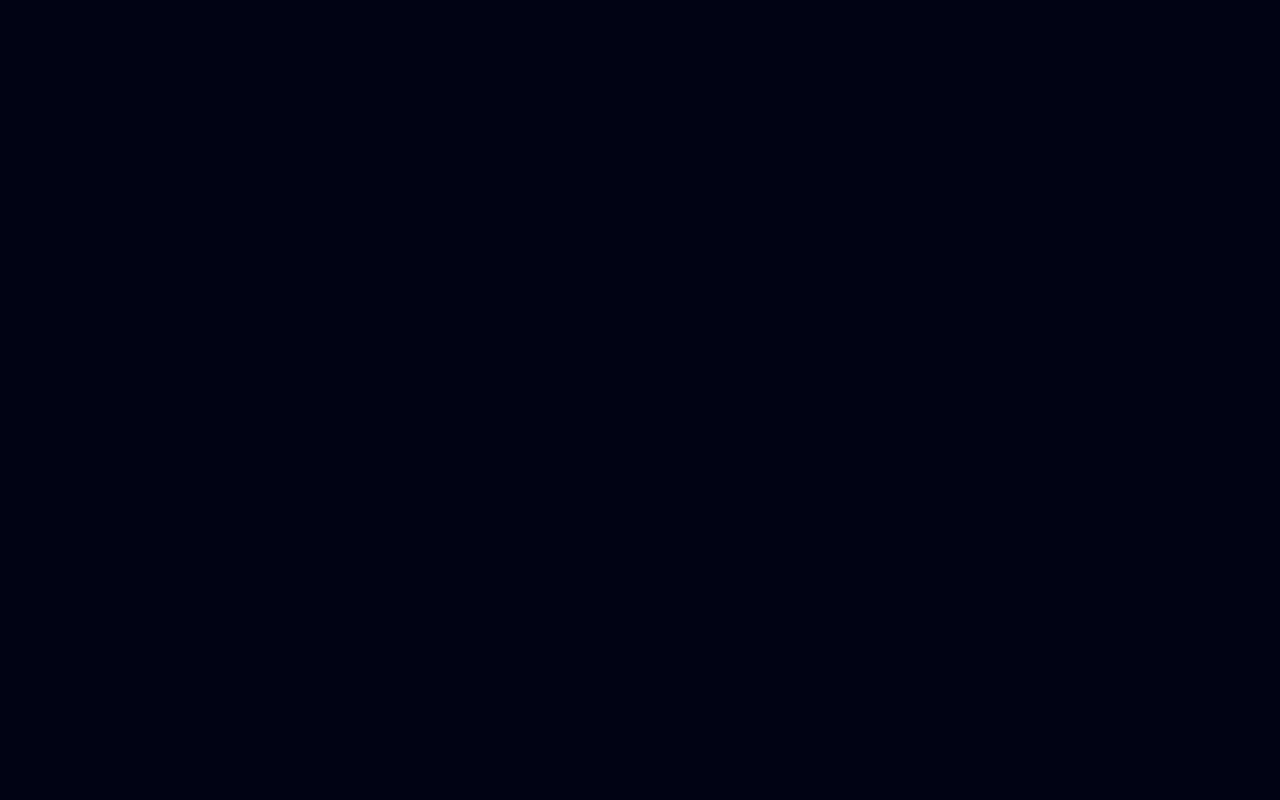
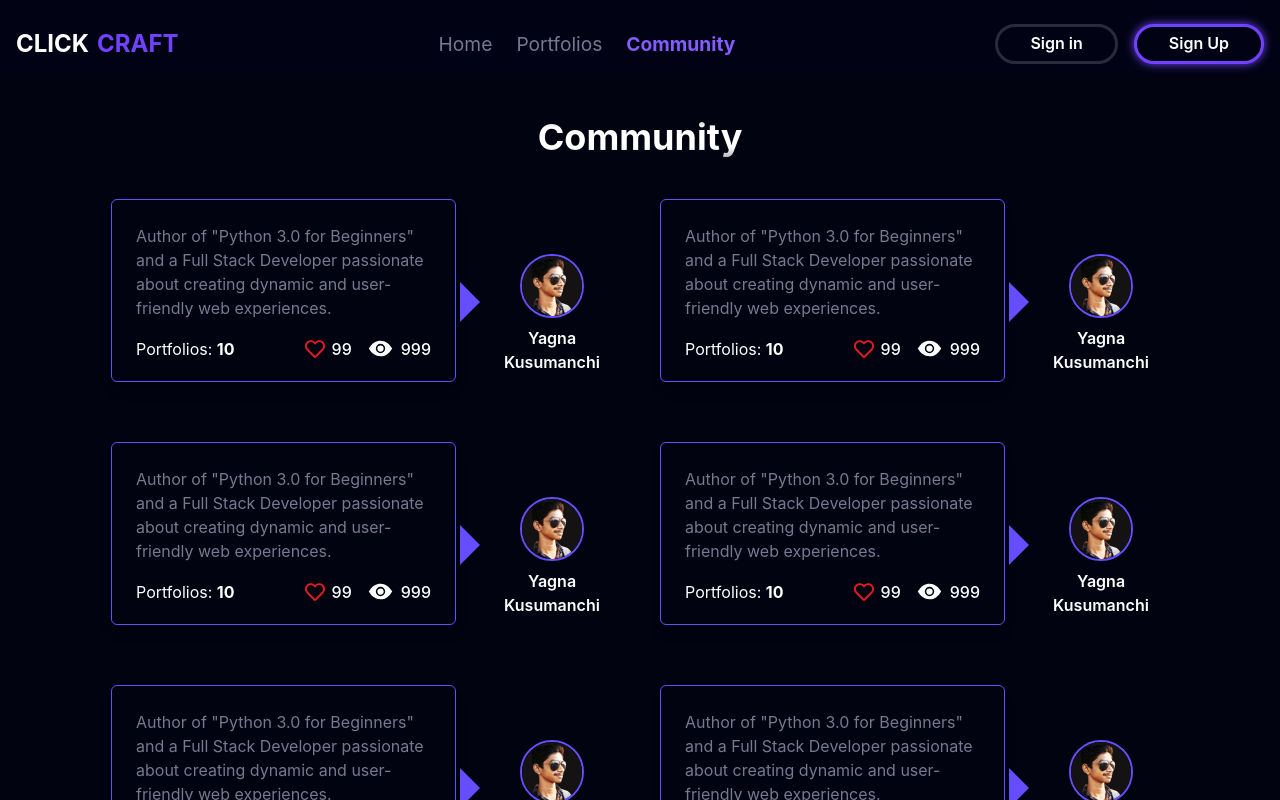
Before and after one commit to kalviumcommunity/S54_Yagna_Kusumanchi_Capstone_ClickCraft, a React (Vite) app in the folder client/: page /community in a window 1280 px wide. Before the commit this address had no page. Shown: the top 800 px of the page. Built offline with nearby package versions, Linux system fonts and the light colour scheme.

Commit message:
Completed Community and Profile pages

```diff
--- a/client/src/App.jsx
+++ b/client/src/App.jsx
@@ -5,6 +5,8 @@ import ParentContext from './context/ParentContext';
 import Auth from './Components/Auth/Auth';
 import Home from './Components/Home/Home';
 import Portfolios from './Components/Portfolios/Portfolios';
+import Community from './Components/Community/Community';
+import YourProfile from './Components/Profile.jsx/YourProfile';
 
 
 function App() {
@@ -16,6 +18,8 @@ function App() {
           <Routes>
             <Route path='/' element={<Home/>} />
             <Route path='/portfolios' element={<Portfolios/>} />
+            <Route path='/community' element={<Community/>} />
+            <Route path='/profile' element={<YourProfile/>} />
           </Routes>
         </BrowserRouter>
         <ParentContext />
--- /dev/null
+++ b/client/src/Components/Community/Community.jsx
@@ -0,0 +1,25 @@
+import { Box, Heading } from '@chakra-ui/react'
+import React from 'react'
+import Navbar from '../Home/Navbar'
+import Footer from '../Home/Footer'
+import UserCard from './UserCard'
+
+const Community = () => {
+    return (
+        <Box bg="#010310">
+            <Navbar tab={"Community"} />
+            <Heading size="xl" textAlign="center" bgGradient='radial(#FFFFFF,#FFFFFF, rgba(255,255,255,0.7), rgba(255,255,255,0.7))' bgClip='text' mt={10}>Community</Heading>
+            <Box display="flex" justifyContent="center" alignItems="center" flexWrap="wrap" mx="auto" my={10} gap={10}>
+                <UserCard />
+                <UserCard />
+                <UserCard />
+                <UserCard />
+                <UserCard />
+                <UserCard />
+            </Box>
+            <Footer />
+        </Box>
+    )
+}
+
+export default Community
--- /dev/null
+++ b/client/src/Components/Community/UserCard.jsx
@@ -0,0 +1,118 @@
+import {
+    Container,
+    Box,
+    chakra,
+    Flex,
+    Text,
+    Stack,
+    Avatar,
+    SimpleGrid,
+    useColorModeValue,
+    IconButton
+} from '@chakra-ui/react';
+
+import Yagna from "../../Assets/Yagna.jpg"
+import { FaHeart, FaRegHeart } from 'react-icons/fa';
+import { IoEyeSharp } from 'react-icons/io5';
+import { useState } from 'react';
+
+
+const obj =
+{
+    name: 'Yagna Kusumanchi',
+    image: Yagna,
+    content: `Author of "Python 3.0 for Beginners" and a Full Stack Developer passionate about creating dynamic and user-friendly web experiences.`
+}
+
+
+
+const UserCard = () => {
+    const iconHover = {
+        transform: "scale(1.1)"
+    }
+    const [isLiked, setIsLiked] = useState(false)
+
+    return (
+
+        <Stack
+            direction={{ base: 'column', sm: 'row' }}
+            spacing={2}
+            mb={5}
+            justifyContent="center"
+            color="white"
+        >
+            <Stack
+                maxW="345px"
+                boxShadow="lg"
+                rounded="md"
+                border="1px solid #664DFF"
+                p={6}
+                pb={3}
+                pos="relative"
+                bg={"#010310"}
+                mr={5}
+                _after={{
+                    content: `""`,
+                    w: '0',
+                    h: '0',
+                    borderColor: `transparent #664DFF transparent`,
+                    borderStyle: 'solid',
+                    borderWidth: '20px 0 20px 20px',
+                    position: 'absolute',
+                    top: { base: 'unset', sm: '45%' },
+                    right: { base: 'unset', sm: '-25px' },
+                    left: { base: '48%', sm: 'unset' },
+                    bottom: { base: '-15px', sm: 'unset' },
+                    transform: { base: 'rotate(90deg)', sm: 'unset' },
+                    display: 'block'
+                }}
+            >
+                <Text fontWeight="400" fontSize="16px" color="#77798F">
+                    {obj.content}
+                </Text>
+                <Box display="flex" justifyContent="space-between" alignItems="center">
+                    <Text>Portfolios: <span style={{ fontWeight: "bold" }}>10</span></Text>
+                    <Box display="flex" justifyContent="space-between" gap={2}>
+                        <Box display="flex" justifyContent="space-around" alignItems="center" >
+                            <IconButton bg="transparent" color="#e31b23" minW={"25px"} h="25px" _hover={iconHover} m={1} _active={{ bg: "#010310" }} onClick={() => setIsLiked(!isLiked)}>
+                                {isLiked ? <FaHeart size="20px" /> : <FaRegHeart size="20px" />}
+
+                            </IconButton>
+                            <Text fontWeight="500" fontSize="16px">99</Text>
+                        </Box>
+                        <Box display="flex" justifyContent="space-around" alignItems="center">
+                            <Box m={2}>
+
+                                <IoEyeSharp size="25px" />
+                            </Box>
+                            <Text fontWeight="500" fontSize="16px">999</Text>
+                        </Box>
+                    </Box>
+
+                </Box>
+            </Stack>
+            <Stack
+                direction="column"
+                spacing={2}
+                p={2}
+                justifyContent="flex-end"
+                alignItems="center"
+            >
+                <Avatar
+                    size="lg"
+                    showBorder={true}
+                    borderColor="#664DFF"
+                    name="avatar"
+                    src={obj.image}
+                />
+                <Box textAlign="center">
+                    <Text fontWeight="600" fontSize="md" w={"120px"}>
+                        {obj.name}
+                    </Text>
+                </Box>
+            </Stack>
+        </Stack>
+    );
+};
+
+export default UserCard;
--- a/client/src/Components/Home/Navbar.jsx
+++ b/client/src/Components/Home/Navbar.jsx
@@ -12,6 +12,8 @@ import {
     Avatar
 } from '@chakra-ui/react';
 
+import { Link as Ln } from "react-router-dom";
+
 import { GiHamburgerMenu } from 'react-icons/gi';
 import { AiOutlineClose } from 'react-icons/ai';
 import { useContext, useEffect } from 'react';
@@ -19,14 +21,14 @@ import { AppContext } from '../../context/ParentContext';
 
 
 
-export default function Navbar({tab}) {
+export default function Navbar({ tab }) {
     const { isOpen, onOpen, onClose } = useDisclosure();
 
     const { loginWithRedirect, isAuthenticated, user, logout } = useContext(AppContext)
     const navLinks = [
-        { name: 'Home', path: '/', status: tab=="Home" },
-        { name: 'Portfolios', path: '/portfolios', status: tab=="Portfolios" },
-        { name: 'Community', path: '/community', status: tab=="Community" },
+        { name: 'Home', path: '/', status: tab == "Home" },
+        { name: 'Portfolios', path: '/portfolios', status: tab == "Portfolios" },
+        { name: 'Community', path: '/community', status: tab == "Community" },
     ]
 
     useEffect(() => {
@@ -52,13 +54,15 @@ export default function Navbar({tab}) {
                 {isAuthenticated ?
 
                     <Box display={"flex"} gap={4} alignItems="center">
+                        <Ln to={"/profile"}>
                             <Avatar
-                            href="#"
                                 as={Link}
                                 border="3px solid #7241FF"
                                 rounded="full"
                                 src={user.picture}
                             />
+                        </Ln>
+
                         <Button bg="#010314"
                             size="md"
                             color="white"
@@ -135,21 +139,25 @@ export default function Navbar({tab}) {
 
 const NavLink = ({ name, path, onClose, status }) => {
     return (
+        <Ln to={path}>
             <Link
-            href={path}
                 lineHeight="inherit"
                 _hover={{
                     textDecoration: 'none',
                     color: "#865BFF",
                     transform: 'scale(1.05)',
-                fontWeight: "700"
+                    fontWeight: "700",
+                    transition: "color 0.3s ease"
                 }}
                 onClick={() => onClose()}
                 color={status ? "#865BFF" : "#77798F"}
                 fontWeight={status ? "700" : "400"}
                 fontSize={"1.2em"}
             >
+
                 {name}
             </Link>
+        </Ln>
+
     );
 }
--- a/client/src/Components/Home/TopPortfolioCard.jsx
+++ b/client/src/Components/Home/TopPortfolioCard.jsx
@@ -33,7 +33,7 @@ const TopPortfolioCard = () => {
             <Box position={"relative"} mt={20} mb={5}>
                 <Image src={portfolio} borderRadius={10} boxShadow='0px 0px 100px rgba(102, 77, 255, 0.2)' backdropBlur='blur(264)' cursor="pointer" _hover={{ transform: "scale(1.01)" }} onMouseEnter={display}/>
                 {on &&
-                <Box border="1px solid #2A2B3A" borderRadius="10" bgGradient="linear(to-b, #010310, rgba(102, 51, 238, 0.4))" w="100%" h={"100%"} position={"absolute"} top={0} display="flex" alignItems="center" justifyContent="center" onMouseLeave={display} >
+                <Box border="1px solid #2A2B3A" borderRadius="10" bgGradient="linear(to-b, #010310, rgba(102, 51, 238, 0.4))" w="100%" h={"100%"} position={"absolute"} top={0} display="flex" alignItems="center" justifyContent="center" onMouseLeave={display}>
                     <Box display={"flex"} justifyContent="center" alignItems="center" flexDirection="column" gap={4}>
                         <Button bg="#010314"
                             size="md"
--- /dev/null
+++ b/client/src/Components/Profile.jsx/YourProfile.jsx
@@ -0,0 +1,17 @@
+import { Box } from '@chakra-ui/react'
+import React from 'react'
+import Navbar from '../Home/Navbar'
+import Footer from '../Home/Footer'
+import YourProfileMain from './YourProfileMain'
+
+const YourProfile = () => {
+  return (
+    <Box bg="#010310">
+        <Navbar/>
+        <YourProfileMain/>
+        <Footer/>
+    </Box>
+  )
+}
+
+export default YourProfile
--- /dev/null
+++ b/client/src/Components/Profile.jsx/YourProfileMain.jsx
@@ -0,0 +1,54 @@
+import { Box, Button, Image, Text } from '@chakra-ui/react'
+import React from 'react'
+import Yagna from "../../Assets/Yagna.jpg"
+import PortfolioCard from '../Portfolios/PortfolioCard'
+
+const YourProfileMain = () => {
+  const BoxStyle = {
+    border: '2px solid #664DFF',
+    borderBottom: '3px solid #664DFF',
+    boxShadow: '0px 0px 100px rgba(102, 77, 255, 0.2)',
+    backdropFilter: 'blur(264px)',
+    borderRadius: "20"
+  }
+  return (
+    <Box bg="#010310" mt="150px" color="white">
+      <Box sx={BoxStyle} w="80vw" bg={"#010314"} display={"flex"} justifyContent="center" alignItems="center" my={10} mx="auto" flexDirection={"column"}>
+        <Image src={Yagna} border="4px solid #664DFF" borderRadius="50%" w={"150px"} mt="-75px" />
+        <Text fontWeight="bold" fontSize="34">Yagna Kusumanchi</Text>
+        <Button bg="#010314" size="md" color="white" border="3px solid #7241FF" borderRadius="10px" px={8} position="absolute" top={5} right={5}
+          style={{
+            filter: "drop-shadow(0 0 5px rgba(114, 65, 255, 1))",
+            transition: "background-color 0.3s ease",
+          }}
+          _hover={{ bg: "#7241FF" }}>
+          Edit Profile
+        </Button>
+        <Box display="flex" justifyContent="center" alignItems="center" textAlign="center">
+          <Box my={10} px={10} borderRight="2px solid white">
+            <Text fontSize="32" fontWeight="bold">1300</Text>
+            <Text fontSize="24">Views</Text>
+          </Box>
+          <Box my={10} px={10}>
+            <Text fontSize="32" fontWeight="bold">600</Text>
+            <Text fontSize="24">Likes</Text>
+          </Box>
+        </Box>
+        <Box w="80%" textAlign="justify">
+
+          <Text fontWeight="medium" fontSize="24">About</Text>
+          <Text color="#77798F" my={4}>I'm Yagna Kusumanchi, an aspiring Full Stack Developer with a passion for bringing ideas to life. Proficient in C, C++, Python, JavaScript, and experienced in Node, Express, MongoDB, and React, I'm dedicated to crafting innovative and impactful digital solutions. Let's connect and create something amazing! 👨‍💻</Text>
+          <Text fontWeight="medium" fontSize="24">My Portfolios</Text>
+          <Box display="flex" justifyContent="space-around" alignItems="center" gap={10} flexWrap="wrap" mx="auto" my={10}>
+            <PortfolioCard />
+            <PortfolioCard />
+            <PortfolioCard />
+            {/* <PortfolioCard /> */}
+          </Box>
+        </Box>
+      </Box>
+    </Box>
+  )
+}
+
+export default YourProfileMain
```
Lines whose indentation alone changed are shown as unchanged.
